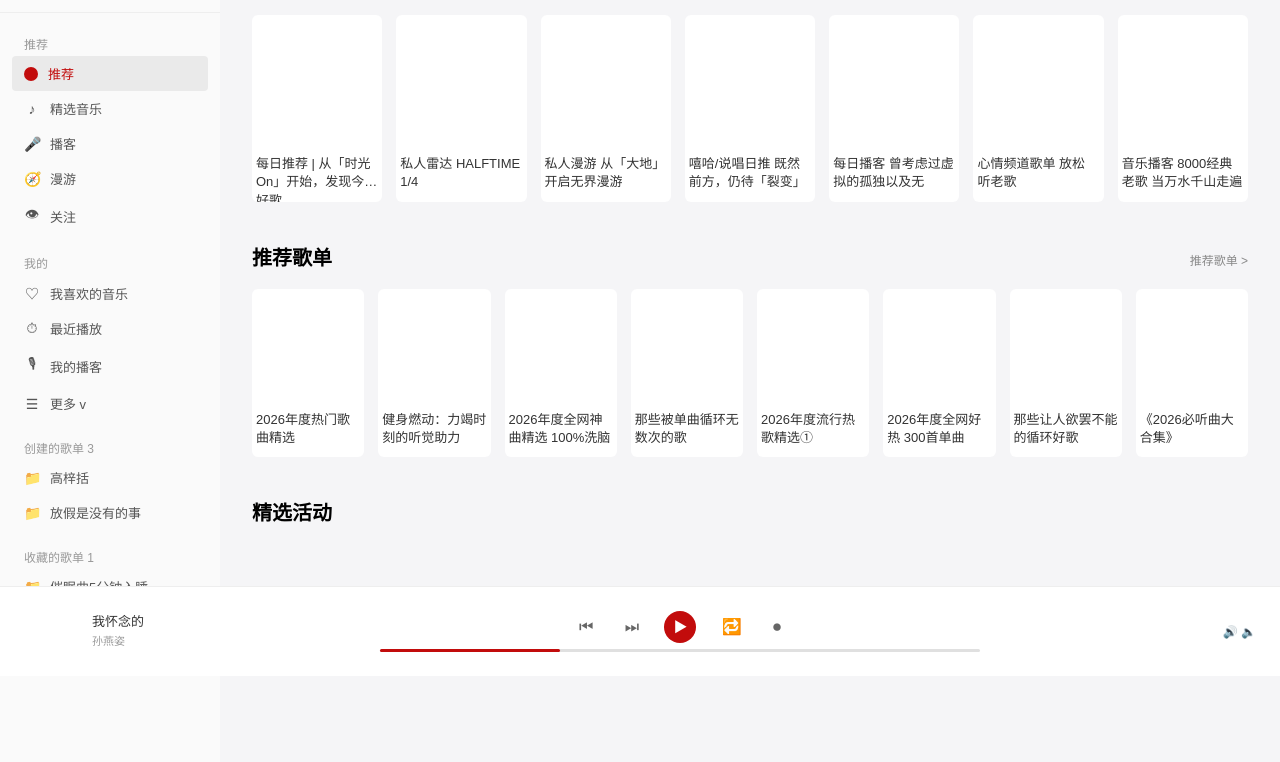
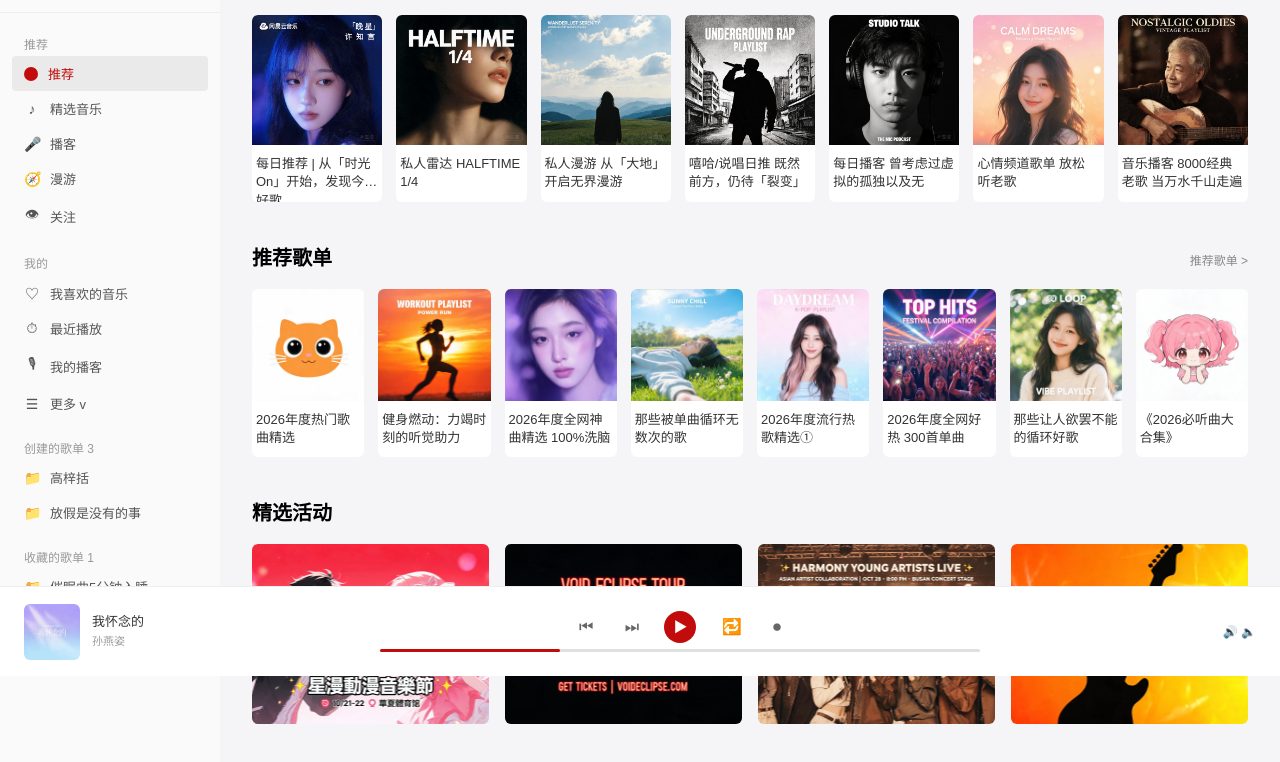
Before and after one commit to 123aw991/gaozikuo, a plain HTML site: page 15-4.html in a window 1280 px wide. Shown: the part 124-886 px from the top of the page. Drawn offline with Linux system fonts and the light colour scheme.

Commit message:
修复 15-4.html 图片路径：剥离 picsum 残留尺寸后缀

```diff
--- a/15-4.html
+++ b/15-4.html
@@ -406,31 +406,31 @@
                 </div>
                 <div class="big-card-grid">
                     <div class="big-card">
-                        <div class="cover" style="background-image: url('img/cover/daily1.jpg800/800');"></div>
+                        <div class="cover" style="background-image: url('img/cover/daily1.jpg');"></div>
                         <div class="title">每日推荐 | 从「时光 On」开始，发现今日好歌</div>
                     </div>
                     <div class="big-card">
-                        <div class="cover" style="background-image: url('img/cover/daily2.jpg800/800');"></div>
+                        <div class="cover" style="background-image: url('img/cover/daily2.jpg');"></div>
                         <div class="title">私人雷达 HALFTIME 1/4</div>
                     </div>
                     <div class="big-card">
-                        <div class="cover" style="background-image: url('img/cover/daily3.jpg800/800');"></div>
+                        <div class="cover" style="background-image: url('img/cover/daily3.jpg');"></div>
                         <div class="title">私人漫游 从「大地」开启无界漫游</div>
                     </div>
                     <div class="big-card">
-                        <div class="cover" style="background-image: url('img/cover/daily4.jpg800/800');"></div>
+                        <div class="cover" style="background-image: url('img/cover/daily4.jpg');"></div>
                         <div class="title">嘻哈/说唱日推 既然前方，仍待「裂变」</div>
                     </div>
                     <div class="big-card">
-                        <div class="cover" style="background-image: url('img/cover/daily5.jpg800/800');"></div>
+                        <div class="cover" style="background-image: url('img/cover/daily5.jpg');"></div>
                         <div class="title">每日播客 曾考虑过虚拟的孤独以及无</div>
                     </div>
                     <div class="big-card">
-                        <div class="cover" style="background-image: url('img/cover/daily6.jpg800/800');"></div>
+                        <div class="cover" style="background-image: url('img/cover/daily6.jpg');"></div>
                         <div class="title">心情频道歌单 放松 听老歌</div>
                     </div>
                     <div class="big-card">
-                        <div class="cover" style="background-image: url('img/cover/daily7.jpg800/800');"></div>
+                        <div class="cover" style="background-image: url('img/cover/daily7.jpg');"></div>
                         <div class="title">音乐播客 8000经典老歌 当万水千山走遍</div>
                     </div>
                 </div>
@@ -444,35 +444,35 @@
                 </div>
                 <div class="grid">
                     <div class="card">
-                        <div class="cover" style="background-image: url('img/cover/rec1.jpg800/800');"></div>
+                        <div class="cover" style="background-image: url('img/cover/rec1.jpg');"></div>
                         <div class="name">2026年度热门歌曲精选</div>
                     </div>
                     <div class="card">
-                        <div class="cover" style="background-image: url('img/cover/rec2.jpg800/800');"></div>
+                        <div class="cover" style="background-image: url('img/cover/rec2.jpg');"></div>
                         <div class="name">健身燃动：力竭时刻的听觉助力</div>
                     </div>
                     <div class="card">
-                        <div class="cover" style="background-image: url('img/cover/rec3.jpg800/800');"></div>
+                        <div class="cover" style="background-image: url('img/cover/rec3.jpg');"></div>
                         <div class="name">2026年度全网神曲精选 100%洗脑</div>
                     </div>
                     <div class="card">
-                        <div class="cover" style="background-image: url('img/cover/rec4.jpg800/800');"></div>
+                        <div class="cover" style="background-image: url('img/cover/rec4.jpg');"></div>
                         <div class="name">那些被单曲循环无数次的歌</div>
                     </div>
                     <div class="card">
-                        <div class="cover" style="background-image: url('img/cover/rec5.jpg800/800');"></div>
+                        <div class="cover" style="background-image: url('img/cover/rec5.jpg');"></div>
                         <div class="name">2026年度流行热歌精选①</div>
                     </div>
                     <div class="card">
-                        <div class="cover" style="background-image: url('img/cover/rec6.jpg800/800');"></div>
+                        <div class="cover" style="background-image: url('img/cover/rec6.jpg');"></div>
                         <div class="name">2026年度全网好热 300首单曲</div>
                     </div>
                     <div class="card">
-                        <div class="cover" style="background-image: url('img/cover/rec7.jpg800/800');"></div>
+                        <div class="cover" style="background-image: url('img/cover/rec7.jpg');"></div>
                         <div class="name">那些让人欲罢不能的循环好歌</div>
                     </div>
                     <div class="card">
-                        <div class="cover" style="background-image: url('img/cover/rec8.jpg800/800');"></div>
+                        <div class="cover" style="background-image: url('img/cover/rec8.jpg');"></div>
                         <div class="name">《2026必听曲大合集》</div>
                     </div>
                 </div>
@@ -484,10 +484,10 @@
                     <h2>精选活动</h2>
                 </div>
                 <div class="banner-grid">
-                    <div class="banner" style="background-image: url('img/cover/banner1.jpg1600/900');"></div>
-                    <div class="banner" style="background-image: url('img/cover/banner2.jpg1600/900');"></div>
-                    <div class="banner" style="background-image: url('img/cover/banner3.jpg1600/900');"></div>
-                    <div class="banner" style="background-image: url('img/cover/banner4.jpg1600/900');"></div>
+                    <div class="banner" style="background-image: url('img/cover/banner1.jpg');"></div>
+                    <div class="banner" style="background-image: url('img/cover/banner2.jpg');"></div>
+                    <div class="banner" style="background-image: url('img/cover/banner3.jpg');"></div>
+                    <div class="banner" style="background-image: url('img/cover/banner4.jpg');"></div>
                 </div>
             </section>
         </main>
@@ -496,7 +496,7 @@
     <!-- 底部播放栏 -->
     <footer class="player">
         <div class="info">
-            <div class="cover" style="background-image: url('img/cover/player1.jpg800/800');"></div>
+            <div class="cover" style="background-image: url('img/cover/player1.jpg');"></div>
             <div class="text">
                 <div class="song">我怀念的</div>
                 <div class="artist">孙燕姿</div>
```
